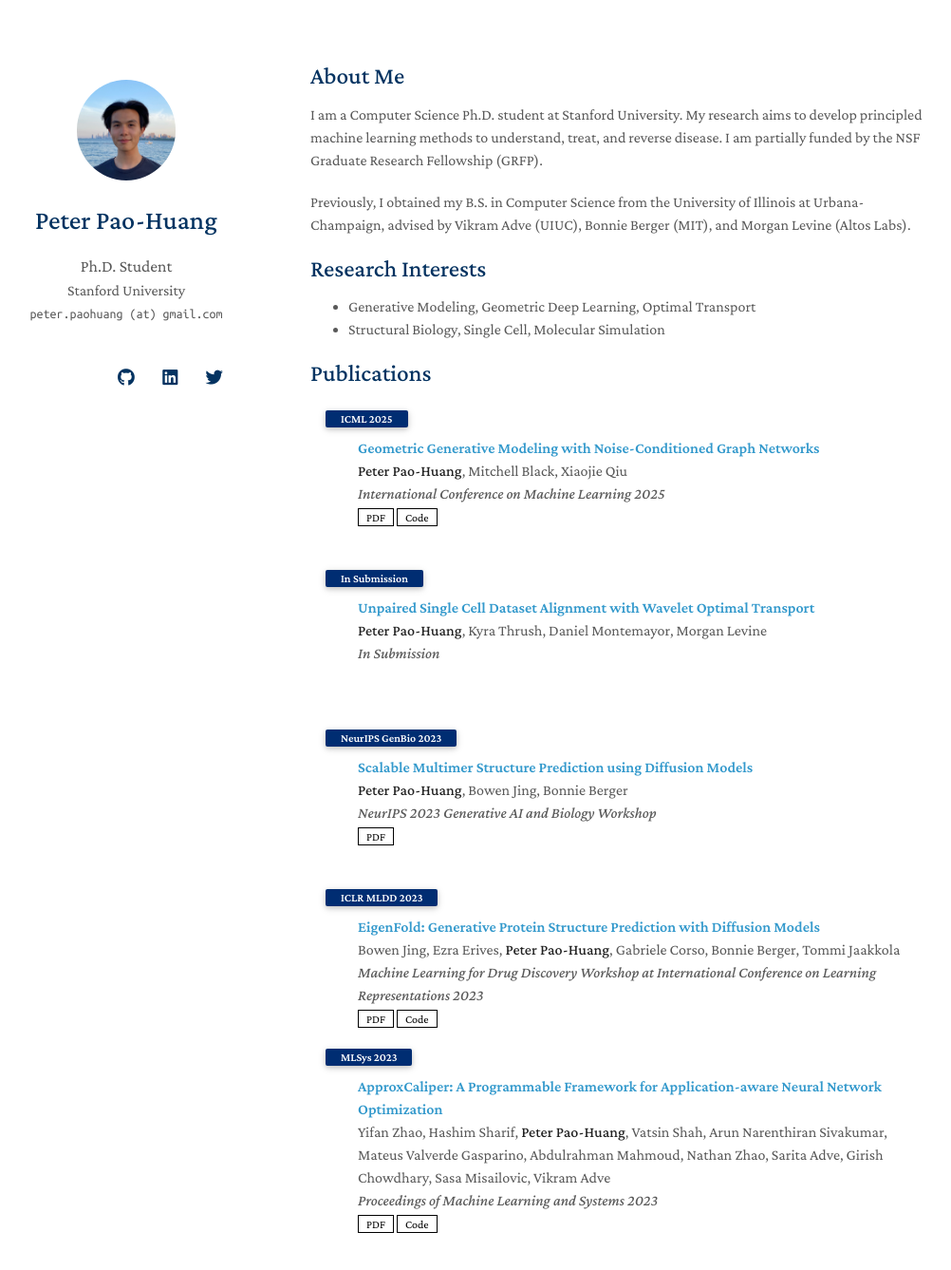
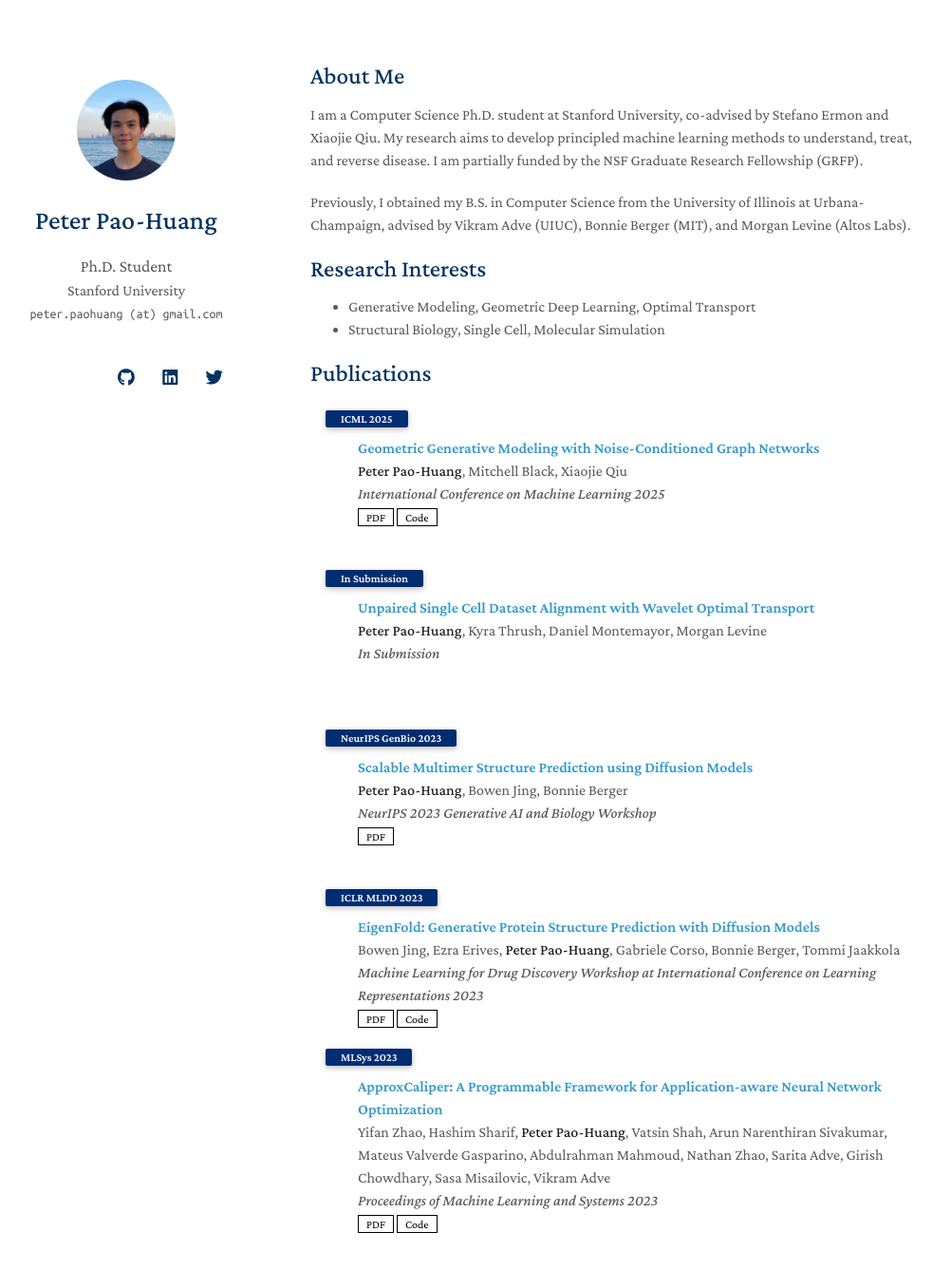
Before and after one commit to peterpaohuang/peterpaohuang.github.io, a Jekyll site: the page built from index.md, in a window 1280 px wide and 1358 px high. Shown: the top 1337 px of the window at 95% size, without its empty margins (143-1145 px from the left). Built offline with Jekyll 4.4.1, drawn with Linux system fonts in a browser that asks for light colours; nearby versions of some CDN libraries; a style sheet for code colours, icons or effects is not loaded; our own code applies the rules of GitHub Pages for plain Markdown files.

Commit message:
revisions

```diff
--- a/index.md
+++ b/index.md
@@ -4,7 +4,7 @@ layout: homepage
 
 ## About Me
 
-I am a Computer Science Ph.D. student at Stanford University. My research aims to develop principled machine learning methods to understand, treat, and reverse disease. I am partially funded by the NSF Graduate Research Fellowship (GRFP).
+I am a Computer Science Ph.D. student at Stanford University, co-advised by Stefano Ermon and Xiaojie Qiu. My research aims to develop principled machine learning methods to understand, treat, and reverse disease. I am partially funded by the NSF Graduate Research Fellowship (GRFP).
 
 Previously, I obtained my B.S. in Computer Science from the University of Illinois at Urbana-Champaign, advised by Vikram Adve (UIUC), Bonnie Berger (MIT), and Morgan Levine (Altos Labs).
 
```
